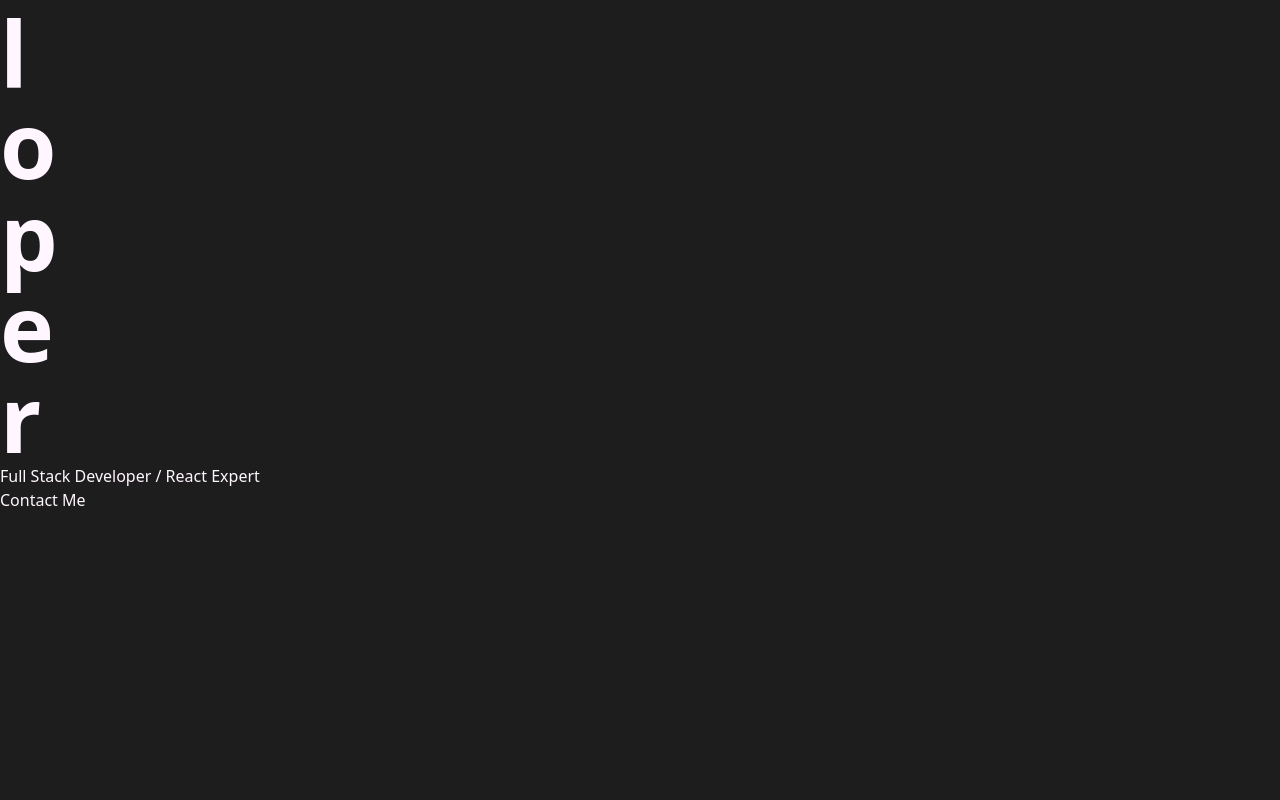
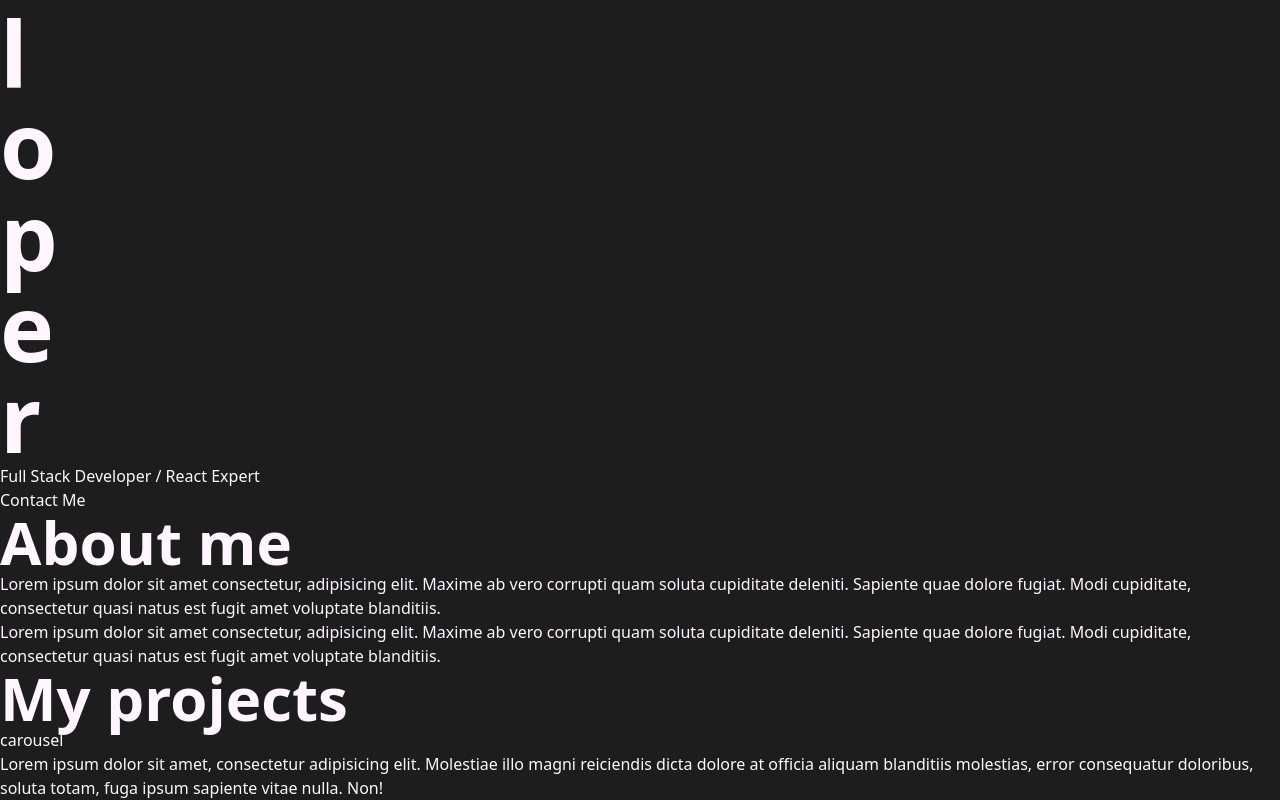
Before and after one commit to SheharyarAnwar/Portfolio, a Next.js app: page / in a window 1280 px wide. Shown: the part 2097-2897 px from the top of the page. Before the commit the page ends 2609 px from the top, so only its background shows below. Built offline with nearby package versions, Linux system fonts and the light colour scheme.

Commit message:
added markup

```diff
--- a/components/Container/index.tsx
+++ b/components/Container/index.tsx
@@ -16,7 +16,7 @@ const Index: React.FC<Props> = ({ children, className }) => {
       <div className="flex">
         {/* Space for sticky positioned header */}
         <Header />
-        <div className={`pl-6 md:pl-52 bg-navy ${className}`}>{children}</div>
+        <div className={`px-6 lg:pl-52 bg-navy ${className}`}>{children}</div>
       </div>
     </>
   );
--- a/components/Header/index.tsx
+++ b/components/Header/index.tsx
@@ -23,7 +23,7 @@ const Index: React.FC<Props> = () => {
 
   return (
     <>
-      {queryBreakpoints("md") ? (
+      {queryBreakpoints("lg") ? (
         <MobileHeader navigationItems={navigationItems} />
       ) : (
         <header className=" md:flex justify-center w-40 bg-navy-accent h-screen fixed top-0 ">
--- /dev/null
+++ b/components/ProjectCard/index.tsx
@@ -0,0 +1,20 @@
+import React from "react";
+interface Props {}
+const Index: React.FC<Props> = () => {
+  return (
+    <div className="grid grid-cols-12 py-16 items-center">
+      <div className="col-start-1 col-span-5 p-8 row-start-1">
+        <p>carousel</p>
+      </div>
+      <div className="bg-navy-accent col-start-5 col-span-8 p-8 row-start-1">
+        <p>
+          Lorem ipsum dolor sit amet, consectetur adipisicing elit. Molestiae
+          illo magni reiciendis dicta dolore at officia aliquam blanditiis
+          molestias, error consequatur doloribus, soluta totam, fuga ipsum
+          sapiente vitae nulla. Non!
+        </p>
+      </div>
+    </div>
+  );
+};
+export default Index;
--- a/components/index.ts
+++ b/components/index.ts
@@ -2,3 +2,4 @@ export { default as Header } from "./Header";
 export { default as Container } from "./Container";
 export { default as Button } from "./Button";
 export { default as ElasticAnimatableText } from "./ElasticAnimatableText";
+export { default as ProjectCard } from "./ProjectCard";
--- a/pages/index.tsx
+++ b/pages/index.tsx
@@ -1,6 +1,11 @@
 import type { NextPage } from "next";
 import Head from "next/head";
-import { ElasticAnimatableText, Button, Container } from "../components";
+import {
+  ElasticAnimatableText,
+  Button,
+  Container,
+  ProjectCard,
+} from "../components";
 
 const Home: NextPage = () => {
   return (
@@ -24,6 +29,32 @@ const Home: NextPage = () => {
             </div>
           </section>
         </div>
+        <section className="my-24">
+          <h2 className="text-green">About me</h2>
+          <div className="block m-auto lg:flex ">
+            <div className="w-full lg:w-1/2 py-16 lg:pr-16">
+              <p className="font-body ">
+                Lorem ipsum dolor sit amet consectetur, adipisicing elit. Maxime
+                ab vero corrupti quam soluta cupiditate deleniti. Sapiente quae
+                dolore fugiat. Modi cupiditate, consectetur quasi natus est
+                fugit amet voluptate blanditiis.
+              </p>
+              <p className="font-body ">
+                Lorem ipsum dolor sit amet consectetur, adipisicing elit. Maxime
+                ab vero corrupti quam soluta cupiditate deleniti. Sapiente quae
+                dolore fugiat. Modi cupiditate, consectetur quasi natus est
+                fugit amet voluptate blanditiis.
+              </p>
+            </div>
+            <div className="w-1/2 py-16 lg:pr-16">
+              <div className="bg-green w-full h-full "></div>
+            </div>
+          </div>
+        </section>
+        <section className="my-24">
+          <h2 className="text-green">My projects</h2>
+          <ProjectCard />
+        </section>
       </Container>
     </>
   );
--- a/styles/globals.css
+++ b/styles/globals.css
@@ -16,6 +16,12 @@
 
     transition: all 0.3s ease-out;
   }
+
+  h2 {
+    @apply text-3xl xs:text-4xl sm:text-4xl md:text-5xl lg:text-6xl font-bold;
+
+    transition: all 0.3s ease-out;
+  }
 }
 
 @layer utilities {
```
